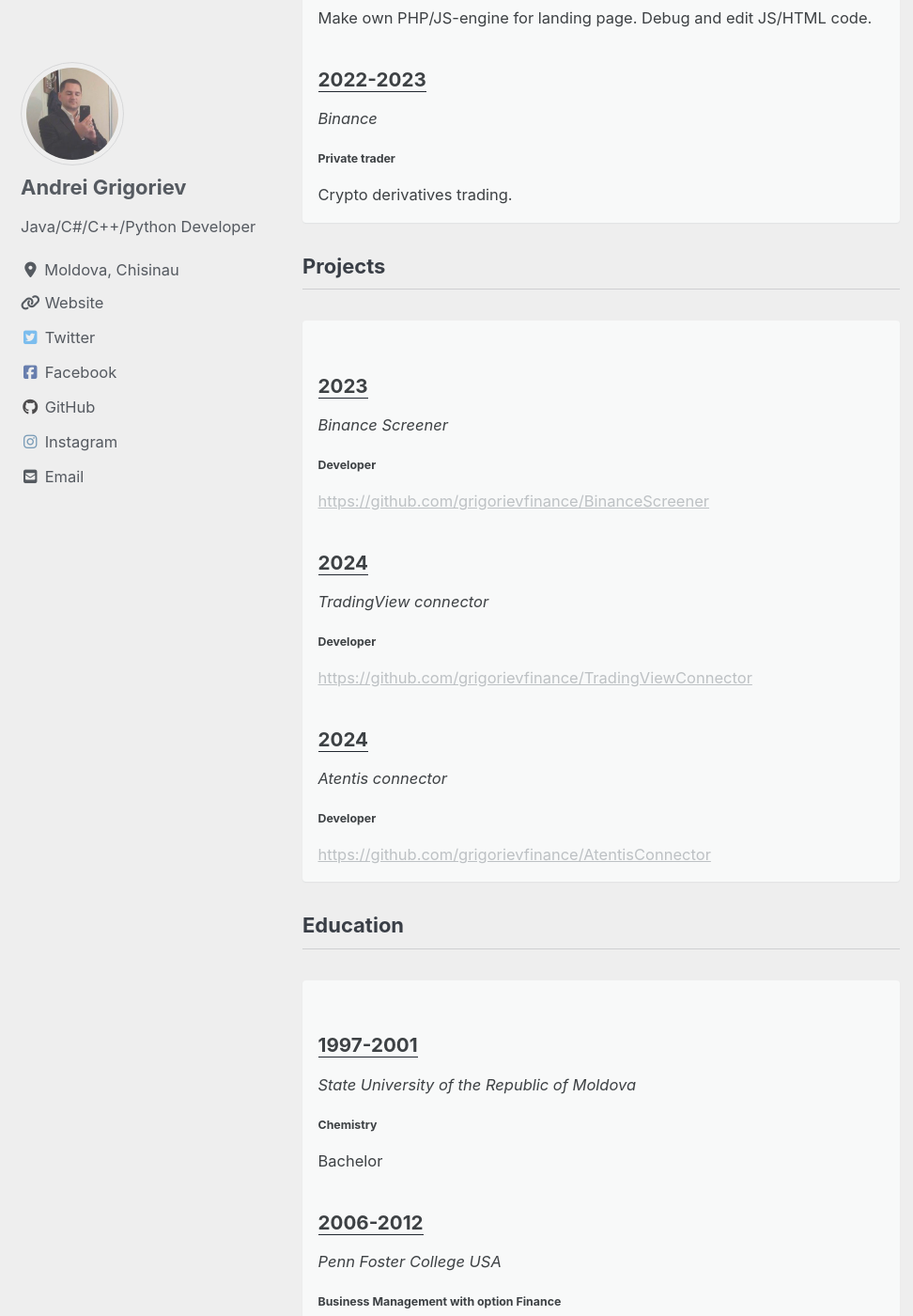
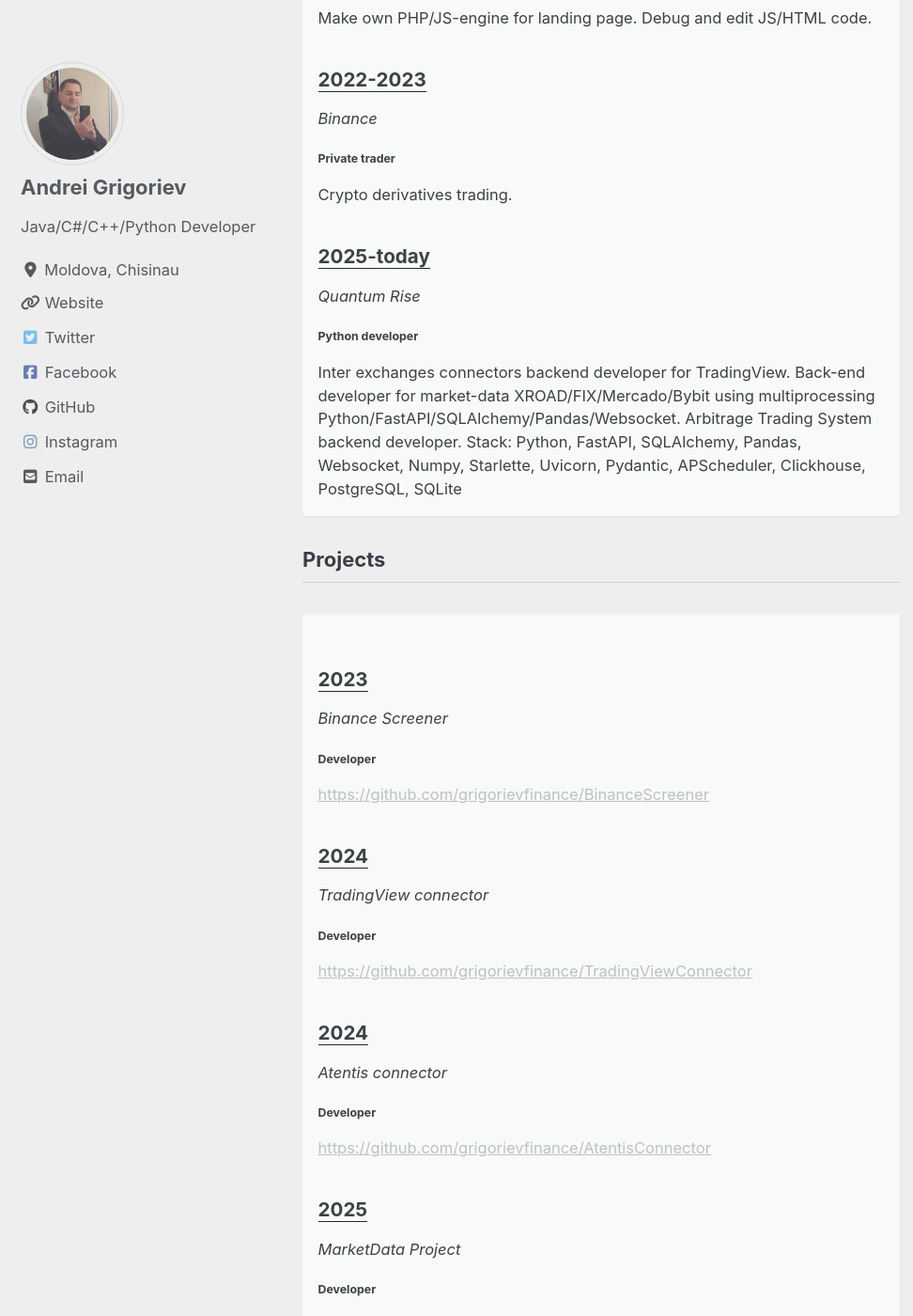
Before and after one commit to grigorievfinance/grigorievfinance.github.io, a Jekyll site: the page built from index.html, in a window 1280 px wide and 1400 px high, scrolled down 1767 px. Shown: the whole window at 94% size, without its empty margins (0-972 px from the left). Built offline with Jekyll 4.4.1, drawn with Linux system fonts in a browser that asks for light colours; cached includes are drawn as plain includes; nearby versions of some CDN libraries; the list of posts is cut into pages by our own code; some of the changed text lies outside the part shown.

Commit message:
update ui-text.yml

```diff
--- a/_data/ui-text.yml
+++ b/_data/ui-text.yml
@@ -122,7 +122,7 @@
   work7_name                 : "Quantum Rise"
   work7_function             : "Python developer"
   work7_description          : "Inter exchanges connectors backend developer for TradingView. Back-end developer for market-data XROAD/FIX/Mercado/Bybit using multiprocessing Python/FastAPI/SQLAlchemy/Pandas/Websocket. Arbitrage Trading System backend developer. Stack: Python, FastAPI, SQLAlchemy, Pandas, Websocket, Numpy, Starlette, Uvicorn, Pydantic, APScheduler, Clickhouse, PostgreSQL, SQLite"
-  work7_date                 : "2023-2025"
+  work7_date                 : "2025-today"
 
 en-US:
   <<: *DEFAULT_EN
--- a/_layouts/home.html
+++ b/_layouts/home.html
@@ -53,10 +53,10 @@
     <p class="archive__item-excerpt"><strong>{{ site.data.ui-text[site.locale].work6_function | default: "Private trader" }}</strong></p>
     <p>{{ site.data.ui-text[site.locale].work6_description | default: "Crypto derivatives trading." }}</p>
 
-<!--    <h2><ins>{{ site.data.ui-text[site.locale].work7_date | default: "2023-2025" }}</ins></h2>-->
-<!--    <p><em>{{ site.data.ui-text[site.locale].work7_name | default: "Quantum rise" }}</em></p>-->
-<!--    <p class="archive__item-excerpt"><strong>{{ site.data.ui-text[site.locale].work7_function | default: "Python developer" }}</strong></p>-->
-<!--    <p>{{ site.data.ui-text[site.locale].work7_description | default: "Inter exchanges connectors backend developer for TradingView. Back-end developer for market-data XROAD/FIX/Mercado/Bybit using multiprocessing Python/FastAPI/SQLAlchemy/Pandas/Websocket. Arbitrage Trading System backend developer. Stack: Python/FastAPI/SQLAlchemy/Pandas/Websocket/Numpy/Starlette/Uvicorn/Pydantic/APScheduler/Clickhouse/PostgreSQL/SQLite" }}</p>-->
+    <h2><ins>{{ site.data.ui-text[site.locale].work7_date | default: "2025-today" }}</ins></h2>
+    <p><em>{{ site.data.ui-text[site.locale].work7_name | default: "Quantum rise" }}</em></p>
+    <p class="archive__item-excerpt"><strong>{{ site.data.ui-text[site.locale].work7_function | default: "Python developer" }}</strong></p>
+    <p>{{ site.data.ui-text[site.locale].work7_description | default: "Inter exchanges connectors backend developer for TradingView. Back-end developer for market-data XROAD/FIX/Mercado/Bybit using multiprocessing Python/FastAPI/SQLAlchemy/Pandas/Websocket. Arbitrage Trading System backend developer. Stack: Python/FastAPI/SQLAlchemy/Pandas/Websocket/Numpy/Starlette/Uvicorn/Pydantic/APScheduler/Clickhouse/PostgreSQL/SQLite" }}</p>
 </article>
 
 
@@ -77,14 +77,14 @@
     <p class="archive__item-excerpt"><strong>{{ site.data.ui-text[site.locale].project3_role | default: "Developer" }}</strong></p>
     <a href="https://github.com/grigorievfinance/AtentisConnector" class="visible-links">{{ site.data.ui-text[site.locale].project3_link | default: "https://github.com/grigorievfinance/AtentisConnector" }}</a>
 
-<!--    <h2><ins>{{ site.data.ui-text[site.locale].project4_foundation | default: "2025" }}</ins></h2>-->
-<!--    <p><em>{{ site.data.ui-text[site.locale].project4_name | default: "MarketData Project" }}</em></p>-->
-<!--    <p class="archive__item-excerpt"><strong>{{ site.data.ui-text[site.locale].project4_role | default: "Developer" }}</strong></p>-->
+    <h2><ins>{{ site.data.ui-text[site.locale].project4_foundation | default: "2025" }}</ins></h2>
+    <p><em>{{ site.data.ui-text[site.locale].project4_name | default: "MarketData Project" }}</em></p>
+    <p class="archive__item-excerpt"><strong>{{ site.data.ui-text[site.locale].project4_role | default: "Developer" }}</strong></p>
 <!--    <a href="https://github.com/grigorievfinance/MarketDataProject" class="visible-links">{{ site.data.ui-text[site.locale].project4_link | default: "https://github.com/grigorievfinance/MarketDataProject" }}</a>-->
 
-<!--    <h2><ins>{{ site.data.ui-text[site.locale].project5_foundation | default: "2025" }}</ins></h2>-->
-<!--    <p><em>{{ site.data.ui-text[site.locale].project5_name | default: "Arbitrage Trading System" }}</em></p>-->
-<!--    <p class="archive__item-excerpt"><strong>{{ site.data.ui-text[site.locale].project5_role | default: "Developer" }}</strong></p>-->
+    <h2><ins>{{ site.data.ui-text[site.locale].project5_foundation | default: "2026" }}</ins></h2>
+    <p><em>{{ site.data.ui-text[site.locale].project5_name | default: "Arbitrage Trading System" }}</em></p>
+    <p class="archive__item-excerpt"><strong>{{ site.data.ui-text[site.locale].project5_role | default: "Developer" }}</strong></p>
 <!--    <a href="https://github.com/grigorievfinance/ArbitrageEngine" class="visible-links">{{ site.data.ui-text[site.locale].project5_link | default: "https://github.com/grigorievfinance/ArbitrageEngine" }}</a>-->
 </article>
 
```
